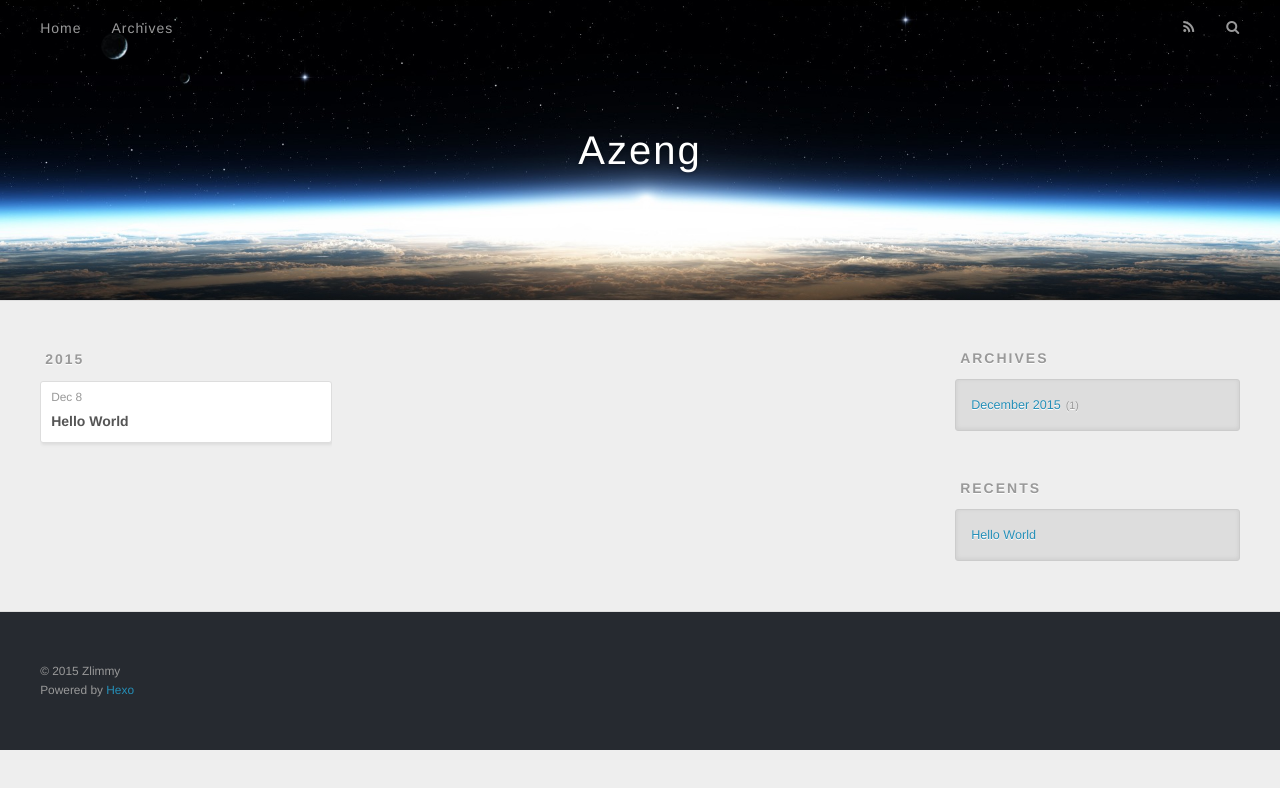
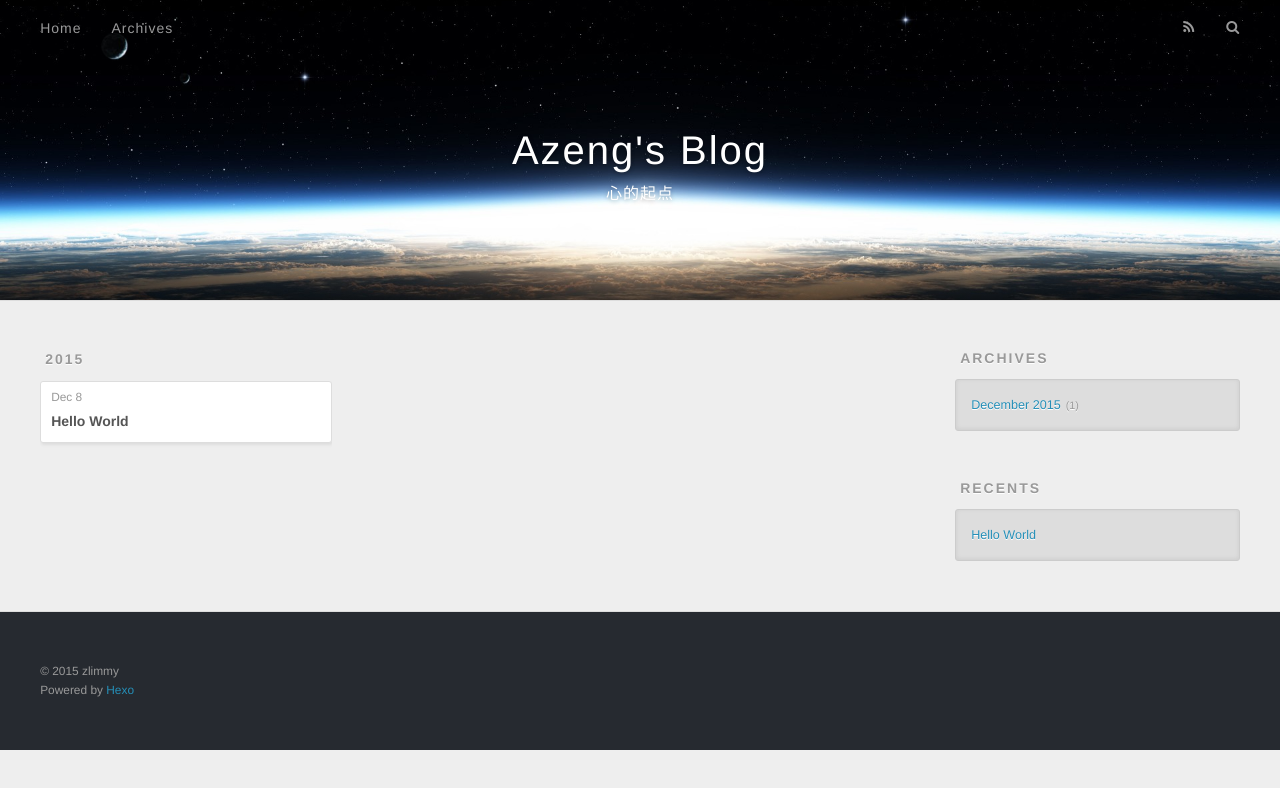
Before and after one commit to zlimmy/zlimmy.github.io, a plain HTML site: page archives/2015/12/index.html in a window 1280 px wide. Drawn offline with nearby package versions, Linux system fonts and the light colour scheme.

Commit message:
Site updated: 2015-12-08 17:21:31

```diff
--- a/archives/2015/12/index.html
+++ b/archives/2015/12/index.html
@@ -3,19 +3,19 @@
 <head>
   <meta charset="utf-8">
 
-  <title>Archives: 2015/12 | Azeng</title>
+  <title>Archives: 2015/12 | Azeng&#39;s Blog</title>
   <meta name="viewport" content="width=device-width, initial-scale=1, maximum-scale=1">
-  <meta name="description">
+  <meta name="description" content="心的起点">
 <meta property="og:type" content="website">
-<meta property="og:title" content="Azeng">
+<meta property="og:title" content="Azeng's Blog">
 <meta property="og:url" content="http://zlimmy.github.io/archives/2015/12/index.html">
-<meta property="og:site_name" content="Azeng">
-<meta property="og:description">
+<meta property="og:site_name" content="Azeng's Blog">
+<meta property="og:description" content="心的起点">
 <meta name="twitter:card" content="summary">
-<meta name="twitter:title" content="Azeng">
-<meta name="twitter:description">
+<meta name="twitter:title" content="Azeng's Blog">
+<meta name="twitter:description" content="心的起点">
 
-    <link rel="alternative" href="/atom.xml" title="Azeng" type="application/atom+xml">
+    <link rel="alternative" href="/atom.xml" title="Azeng&#39;s Blog" type="application/atom+xml">
 
 
     <link rel="icon" href="/favicon.png">
@@ -33,8 +33,12 @@
   <div id="header-outer" class="outer">
     <div id="header-title" class="inner">
       <h1 id="logo-wrap">
-        <a href="/" id="logo">Azeng</a>
+        <a href="/" id="logo">Azeng&#39;s Blog</a>
       </h1>
+
+        <h2 id="subtitle-wrap">
+          <a href="/" id="subtitle">心的起点</a>
+        </h2>
 
     </div>
     <div id="header-inner" class="inner">
@@ -133,7 +137,7 @@
 
   <div class="outer">
     <div id="footer-info" class="inner">
-      &copy; 2015 Zlimmy<br>
+      &copy; 2015 zlimmy<br>
       Powered by <a href="http://hexo.io/" target="_blank">Hexo</a>
     </div>
   </div>
```
Also changed, not shown: 2015/12/08/hello-world/index.html (+10 -6 lines), archives/2015/index.html (+14 -10 lines), archives/index.html (+14 -10 lines), index.html (+15 -11 lines).
